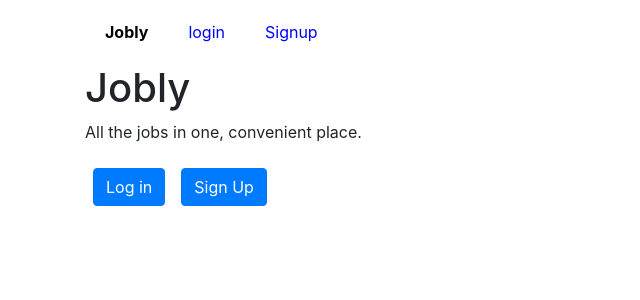
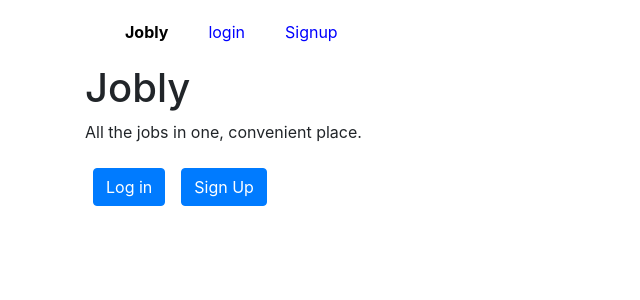
Before and after one commit to mshweta-7829/jobly-frontend, a React (Create React App) app: page / in a window 1280 px wide. Shown: the top 300 px of the page, without its empty margins (0-640 px from the left). Built offline with nearby package versions, Linux system fonts and the light colour scheme; no server answers.

Commit message:
Added class=container to the root div tag

```diff
--- a/public/index.html
+++ b/public/index.html
@@ -29,7 +29,7 @@
   </head>
   <body>
     <noscript>You need to enable JavaScript to run this app.</noscript>
-    <div id="root"></div>
+    <div class="container"id="root"></div>
     <!--
       This HTML file is a template.
       If you open it directly in the browser, you will see an empty page.
--- a/src/nav/NavBar.js
+++ b/src/nav/NavBar.js
@@ -47,7 +47,7 @@ function NavBar({ logout }) {
   }
 
   return (
-    <div className="container NavBar">
+    <div className="NavBar">
       <NavLink exact to="/">Jobly</NavLink>
       {showLoggedinOrSignupNavs()}
     </div>
--- a/src/routes/Routes.js
+++ b/src/routes/Routes.js
@@ -31,7 +31,7 @@ import ProtectedRoute from './ProtectedRoute.js';
 function Routes({ signup, login, updateProfile }) {
 
   return (
-    <div className="container Routes">
+    <div className="Routes">
       <Switch>
 
       <Route exact path="/" >
```
